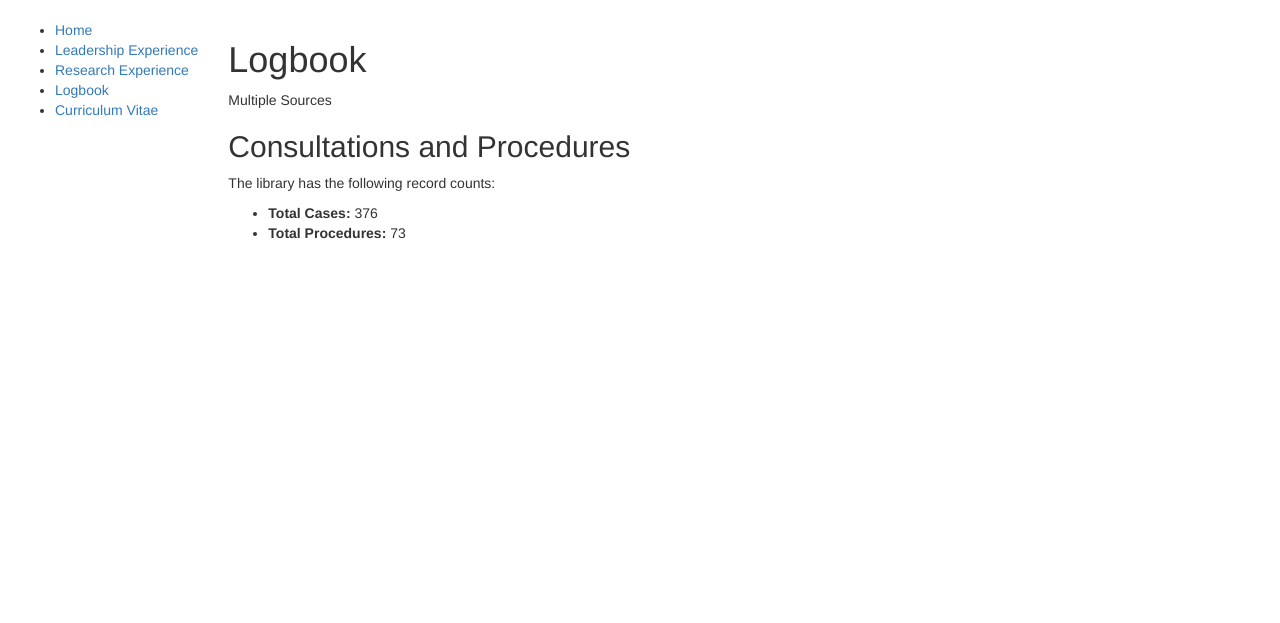
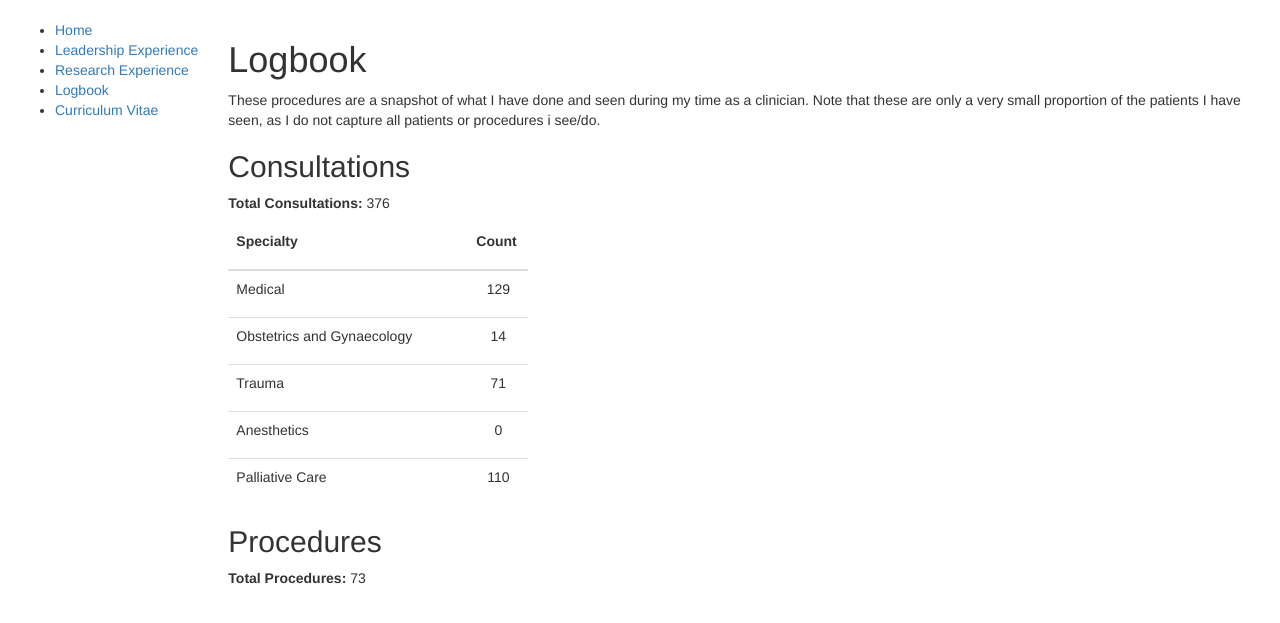
Before and after one commit to nrsmoll/Homepage, a Django app: page /logbook_index/ in a window 1280 px wide. Shown: the part 52-675 px from the top of the page. Run offline with Django 3.2, Linux system fonts and the light colour scheme; data comes from the database, SQL or seed files in the repository; both versions use the stored data as it was after the commit; some libraries are stand-ins or nearby versions.

Commit message:
Updated logbook home/table

```diff
--- a/Homepage/settings.py
+++ b/Homepage/settings.py
@@ -38,6 +38,8 @@ INSTALLED_APPS = [
     'django.contrib.messages',
     'django.contrib.staticfiles',
     'logbook',
+    'machinelearn',
+    'crispy_forms',
     'import_export',
 ]
 
--- a/logbook/views.py
+++ b/logbook/views.py
@@ -11,12 +11,24 @@ def logbook_index(request):
 
     # Generate counts of some of the main objects
     num_cases = Consultation.objects.all().count()
+    num_medical = Consultation.objects.filter(specialty=1).count()
+    num_pediatric = Consultation.objects.filter(specialty=3).count()
+    num_og = Consultation.objects.filter(specialty=11).count()
+    num_trauma = Consultation.objects.filter(specialty=6).count()
+    num_anesthetics = Consultation.objects.filter(specialty=14).count()
+    num_pallcare = Consultation.objects.filter(specialty=5).count()
 
     # Total Procedures
     num_procedures = Procedure.objects.all().count()
 
     context = {
         'num_cases': num_cases,
+        'num_medical': num_medical,
+        'num_pediatric': num_pediatric,
+        'num_og': num_og,
+        'num_trauma': num_trauma,
+        'num_anesthetics': num_anesthetics,
+        'num_pallcare': num_pallcare,
         'num_procedures': num_procedures,
     }
 
--- a/templates/base.html
+++ b/templates/base.html
@@ -50,6 +50,8 @@
          <li class="dropdown">
           <a href="#" class="dropdowns-toggle" data-toggle="dropdown" role="button" aria-haspopup="true" aria-expanded="false"> Logbook <span class="caret"></span></a>
           <ul class="dropdown-menu">
+              <li><a href="{% url 'logbook_index' %}"> <span class="glyphicon glyphicon-home" aria-hidden="true"></span>
+                  Logbook Home</a></li>
               <li><a href="#"> <span class="glyphicon glyphicon-plus-sign" aria-hidden="true"></span> Summary (soon)</a>
               </li>
               <li><a href="#"> <span class="glyphicon glyphicon-plus-sign" aria-hidden="true"></span> Charts (soon)</a>
--- a/templates/logbook_index.html
+++ b/templates/logbook_index.html
@@ -3,13 +3,49 @@
 
 {% block content %}
 <h1>Logbook</h1>
-<p>Multiple Sources</p>
+    <p>These procedures are a snapshot of what I have done and seen during my time as a clinician.
+        Note that these are only a very small proportion of the patients I have seen, as I do not
+        capture all patients or procedures i see/do.</p>
 
-<h2>Consultations and Procedures</h2>
-    <p>The library has the following record counts:</p>
-  <ul>
-    <li><strong>Total Cases:</strong> {{ num_cases }}</li>
-    <li><strong>Total Procedures:</strong> {{ num_procedures }}</li>
-  </ul>
+    <h2>Consultations</h2>
+    <p><strong>Total Consultations:</strong> {{ num_cases }}</p>
+    <div style="width:300px;">
+        <table class="table table-sm">
+            <thead class="thead-dark">
+            <tr>
+                <th style="width: 80.00%"><p class="text-left">Specialty</p></th>
+                <th style="width: 20.00%"><p class="text-left">Count</p></th>
+            </tr>
+            </thead>
+            <tbody>
+            <tr>
+                <td><p class="text-left">Medical</p></td>
+                <td> {{ num_medical }}</td>
+            </tr>
+            <tr>
+                <td><p class="text-left">Obstetrics and Gynaecology</p></td>
+                <td> {{ num_og }} </td>
+            </tr>
+            <tr>
+                <td><p class="text-left">Trauma</p></td>
+                <td> {{ num_trauma }} </td>
+            </tr>
+            <tr>
+                <td><p class="text-left">Anesthetics</p></td>
+                <td> {{ num_anesthetics }} </td>
+            </tr>
+            <tr>
+                <td><p class="text-left">Palliative Care</p></td>
+                <td>{{ num_pallcare }}</td>
+            </tr>
+            </tbody>
+        </table>
+    </div>
+
+
+    <h2>Procedures</h2>
+    <p><strong>Total Procedures:</strong> {{ num_procedures }}</p>
+
+
 
 {% endblock %}
--- a/templates/mlCPET.html
+++ b/templates/mlCPET.html
@@ -1,12 +1,13 @@
 <!-- Loads the path to the static files-->
 {% extends "base.html" %}
+{% load crispy_forms_tags %}
 
 {% block content %}
 
     <form action="mlCPET_results/" method="post">
         {% csrf_token %}
-        {{ form.as_ul }}
-        <input type="submit" value="Submit">
+        {{ form|crispy }}
+        <input type="submit" value="Submit" class="btn btn-primary">
     </form>
 
 {% endblock %}
```
Also changed, not shown: logbook/models.py (+16 -15 lines), machinelearn/forms.py (+4 -4 lines), machinelearn/views.py (+4 -4 lines), db.sqlite3.
